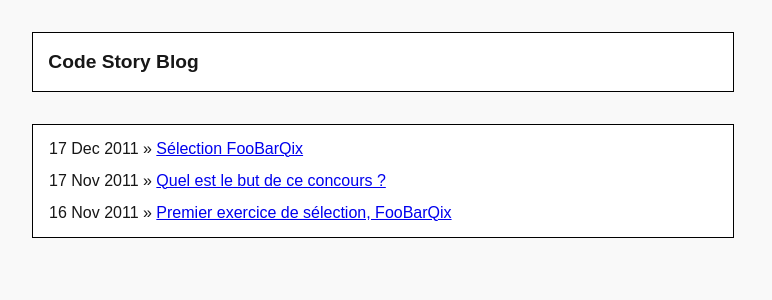
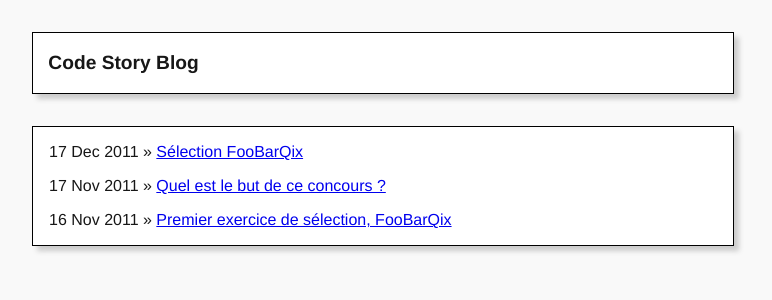
Before and after one commit to CodeStory/code-story-blog, a Jekyll site: the page built from index.html, in a window 1280 px wide. Shown: the top 300 px of the page, without its empty margins (257-1029 px from the left). Built offline with Jekyll 4.4.1, drawn with Linux system fonts in a browser that asks for light colours.

Commit message:
Slightly better look

```diff
--- a/css/screen.css
+++ b/css/screen.css
@@ -9,9 +9,6 @@ html, body, div, span, applet, object, iframe, h1, h2, h3, h4, h5, h6, p, blockq
 }
 article, aside, details, figcaption, figure, footer, header, hgroup, menu, nav, section {
 	display: block;
-}
-body {
-	line-height: 1;
 }
 ol, ul {
 	list-style: none;
@@ -32,7 +29,8 @@ table {
 body {
 	color: #171717;
 	background-color: #F9F9F9;
-	font-family: sans-serif;
+	font-family: "HelveticaNeue-Light", "Helvetica Neue Light", "Helvetica Neue", Helvetica, Arial, "Lucida Grande", sans-serif;
+	font-weight: 300;
 }
 
 em {
@@ -57,6 +55,10 @@ h1,h3 {
 	margin: 2em auto 0 auto;
 	border: solid 1px black;
 	background-color: white;
+
+	-moz-box-shadow: 5px 5px 5px #ccc;
+	-webkit-box-shadow: 5px 5px 5px #ccc;
+	box-shadow: 5px 5px 5px #ccc;
 }
 
 #post {
@@ -81,8 +83,12 @@ pre {
 	overflow: hidden;
 }
 
-img, a.index {
+img, a.index, #chart-0 {
 	margin: 0 auto;
 	display: block;
 	text-align: center;
 }
+
+a.index {
+	margin-bottom: 10px;
+}
```
